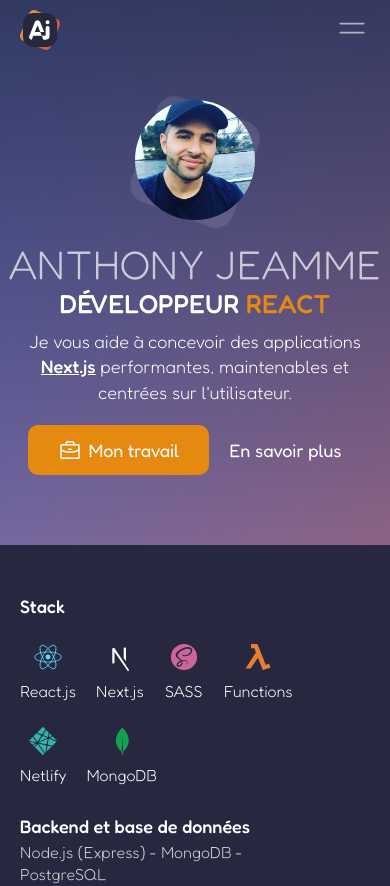
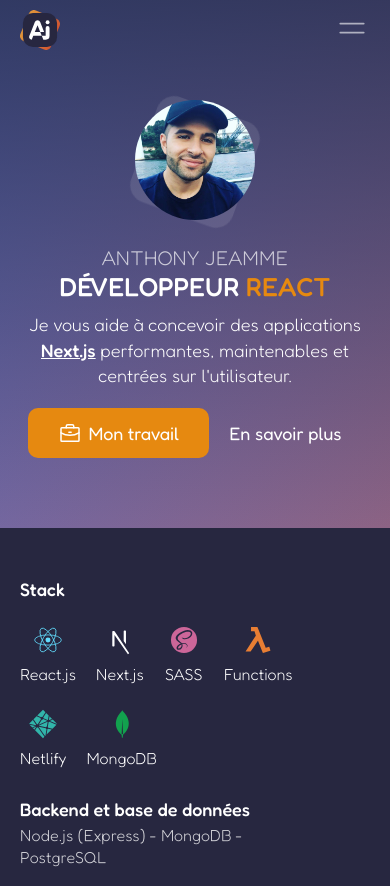
Before and after one commit to anthonyjeamme/ajeamme.dev, a Next.js app: page / in a window 390 px wide. Shown: the top 886 px of the page. Built offline with nearby package versions, Linux system fonts and the light colour scheme.

Commit message:
Home Page Header | enhance style

```diff
--- a/src/Pages/PageHome/HeadSection/HeadSection.module.scss
+++ b/src/Pages/PageHome/HeadSection/HeadSection.module.scss
@@ -111,6 +111,14 @@
       font-weight: 300;
       font-size: 40px;
       color: rgba(white, 0.7);
+
+      @media (max-width: 768px) {
+        font-size: 30px;
+      }
+
+      @media (max-width: 500px) {
+        font-size: 20px !important;
+      }
     }
 
     b {
```
